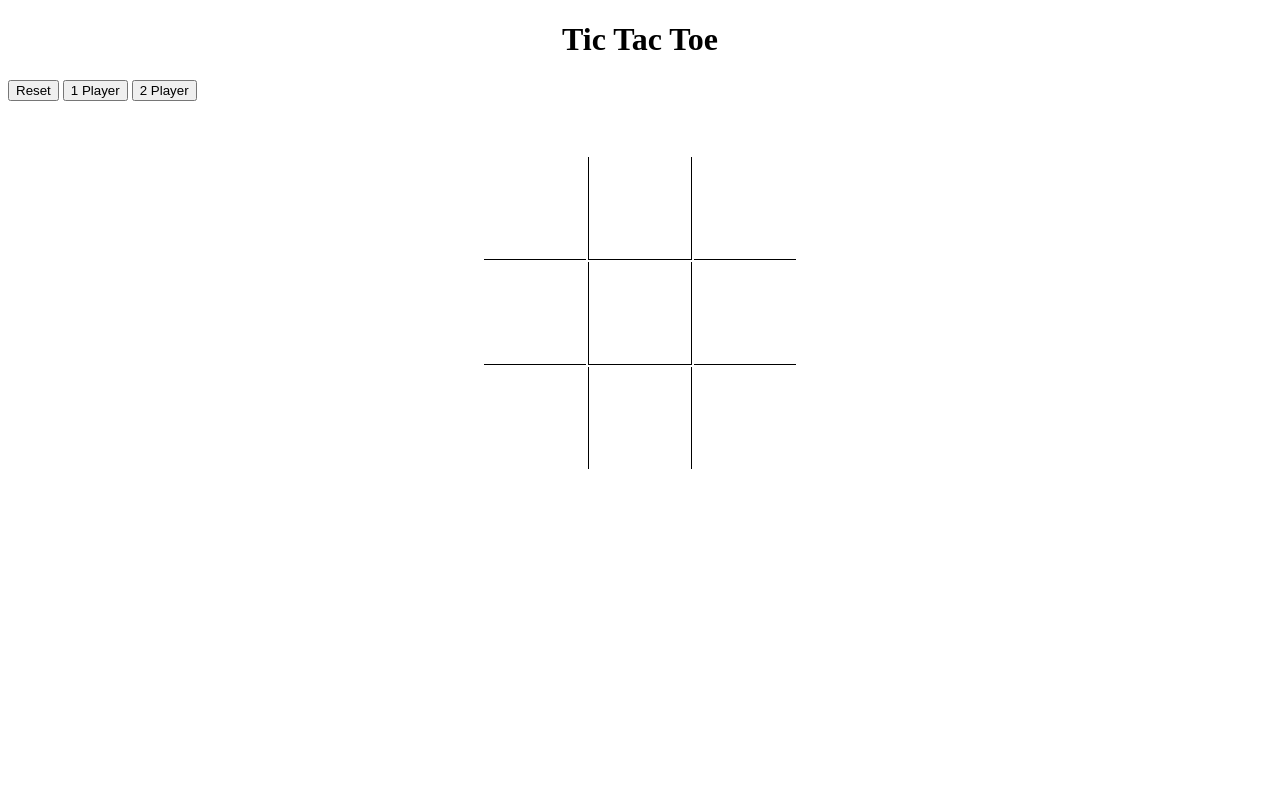
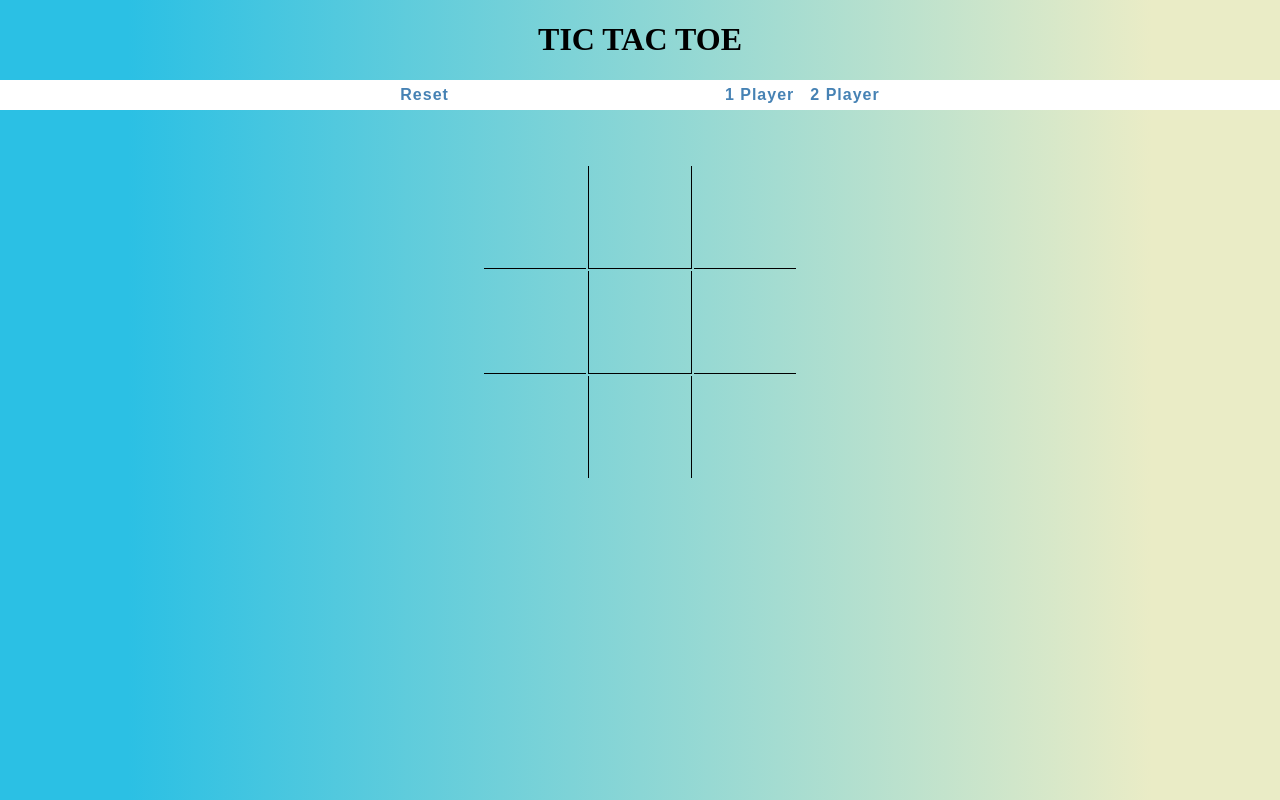
Before and after one commit to Tachyon01/Tic_Tac_Toe, a plain HTML site: page index.html in a window 1280 px wide. Drawn offline with Linux system fonts and the light colour scheme.

Commit message:
Update Tic-Tac-Toe.css

```diff
--- a/assets/css/Tic-Tac-Toe.css
+++ b/assets/css/Tic-Tac-Toe.css
@@ -23,3 +23,49 @@ td {
 h2 {
 	display: none;
 }
+
+body
+{
+	background: -webkit-linear-gradient(90deg, #2BC0E4 10%, #EAECC6 90%); /* Chrome 10+, Saf5.1+ */
+  	background:    -moz-linear-gradient(90deg, #2BC0E4 10%, #EAECC6 90%); /* FF3.6+ */
+  	background:     -ms-linear-gradient(90deg, #2BC0E4 10%, #EAECC6 90%); /* IE10 */
+ 	background:      -o-linear-gradient(90deg, #2BC0E4 10%, #EAECC6 90%); /* Opera 11.10+ */
+ 	background:         linear-gradient(90deg, #2BC0E4 10%, #EAECC6 90%); /* W3C */
+	margin: 0;
+	text-transform: uppercase;
+}
+
+button
+{
+	border: none;
+	background: none;
+	font-weight: 700;
+	color: steelblue;
+	letter-spacing: 1px;
+	height: 100%;
+	font-size: inherit;
+	transition: all 0.3s;
+	--webkit-transition: all 0.3s;
+	--moz-transition: all 0.3s;
+	outline: none;
+}
+
+button:hover
+{
+	color: white;
+	background: steelblue;
+}
+
+#bar
+{
+	text-align: center;
+	height: 30px;
+	background-color: white;
+}
+
+#message
+{
+	display: inline-block;
+	width: 20%;
+	color: steelblue;
+}
```
